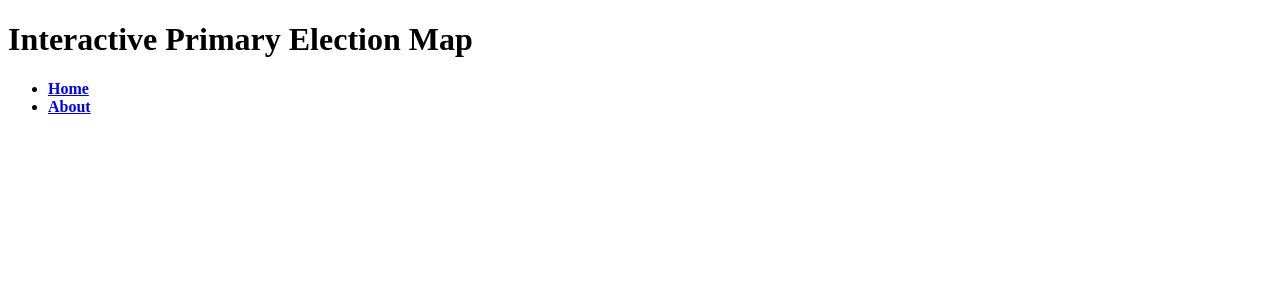
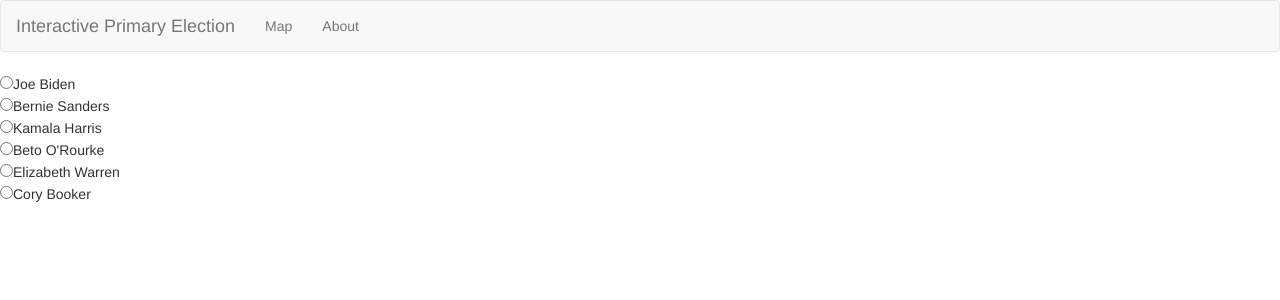
Before and after one commit to OAPadilla/primary-election-app, a Flask app: page / in a window 1280 px wide. Shown: the top 300 px of the page. Run offline with Flask 2, Linux system fonts and the light colour scheme; some libraries are stand-ins or nearby versions.

Commit message:
basic navbar

```diff
--- a/run.py
+++ b/run.py
@@ -1,11 +1,20 @@
 from flask import Flask, render_template
+from flask_bootstrap import Bootstrap
 
 app = Flask(__name__)
+bootstrap = Bootstrap(app)
 
 
+c = ["Joe Biden", "Bernie Sanders", "Kamala Harris", "Beto O'Rourke",
+     "Elizabeth Warren", "Cory Booker"]
+
 @app.route("/")
+@app.route("/index")
 def home():
-    return render_template("home.html")
+    return render_template(
+        "home.html",
+        candidates=c
+    )
 
 
 @app.route("/about")
--- a/templates/about.html
+++ b/templates/about.html
@@ -5,7 +5,7 @@
 		<title>Primary Election Map</title>
 	</head>
 	<body>
-		{% extends "layout.html" %}
+		{% extends "base.html" %}
 		{% block content %}
 		<div class="about">
 			<h2>About</h2>
--- /dev/null
+++ b/templates/base.html
@@ -0,0 +1,38 @@
+<!DOCTYPE html>
+<html lang="en" dir="ltr">
+    <head>
+        <meta charset="utf-8">
+        <title>Parent Template</title>
+        <link rel="stylesheet" href="{{ url_for('static', filename='/css/layout.css') }}">
+    </head>
+    <body>
+        {% extends "bootstrap/base.html" %}
+        {% block navbar %}
+        <nav class="navbar navbar-default">
+            <div class="container-fluid">
+                <!-- Brand and toggle -->
+                <div class="navbar-header">
+                    <button type="button" class="navbar-toggle collapsed" data-toggle="collapse" data-target="#bs-example-navbar-collapse-1" aria-expanded="false">
+                        <span class="sr-only">Toggle navigation</span>
+                        <span class="icon-bar"></span>
+                        <span class="icon-bar"></span>
+                        <span class="icon-bar"></span>
+                    </button>
+                    <a class="navbar-brand" href="index">Interactive Primary Election</a>
+                </div>
+                <!-- Nav links -->
+                <div class="collapse navbar-collapse" id="bs-example-navbar-collapse-1">
+                    <ul class="nav navbar-nav">
+                        <li><a href="{{ url_for('home') }}">Map</a></li>
+                        <li><a href="{{ url_for('about') }}">About</a></li>
+                    </ul>
+                </div>
+            </div>
+        </nav>
+        {% endblock %}
+        <div class="container">
+            {% block content %}
+            {% endblock %}
+        </div>
+    </body>
+</html>
--- a/templates/home.html
+++ b/templates/home.html
@@ -5,10 +5,20 @@
 		<title>Primary Election Map</title>
 	</head>
 	<body>
-		{% extends "layout.html" %}
+		{% extends "base.html" %}
 		{% block content %}
 		<div class="home">
+			<form class="candidates">
+				{% for candidate in candidates %}
+				<input type="radio" name="person">{{ candidate }}<br>
+				{% endfor %}
+			</form>
+			<div class="map">
 
+			</div>
+			<div class="select-state">
+
+			</div>
 		</div>
 		{% endblock %}
 	</body>
--- a/templates/layout.html
+++ /dev/null
@@ -1,25 +0,0 @@
-<!DOCTYPE html>
-<html lang="en" dir="ltr">
-    <head>
-        <meta charset="utf-8">
-        <title>Parent Template</title>
-        <link rel="stylesheet" href="{{ url_for('static', filename='/css/layout.css') }}">
-    </head>
-    <body>
-        <header>
-            <div class="container">
-                <h1 class="logo">Interactive Primary Election Map</h1>
-                <strong><nav>
-                    <ul class="menu">
-                        <li><a href="{{ url_for('home') }}">Home</a></li>
-                        <li><a href="{{ url_for('about') }}">About</a></li>
-                    </ul>
-                </nav></strong>
-            </div>
-        </header>
-        <div class="container">
-            {% block content %}
-            {% endblock %}
-        </div>
-    </body>
-</html>
```
